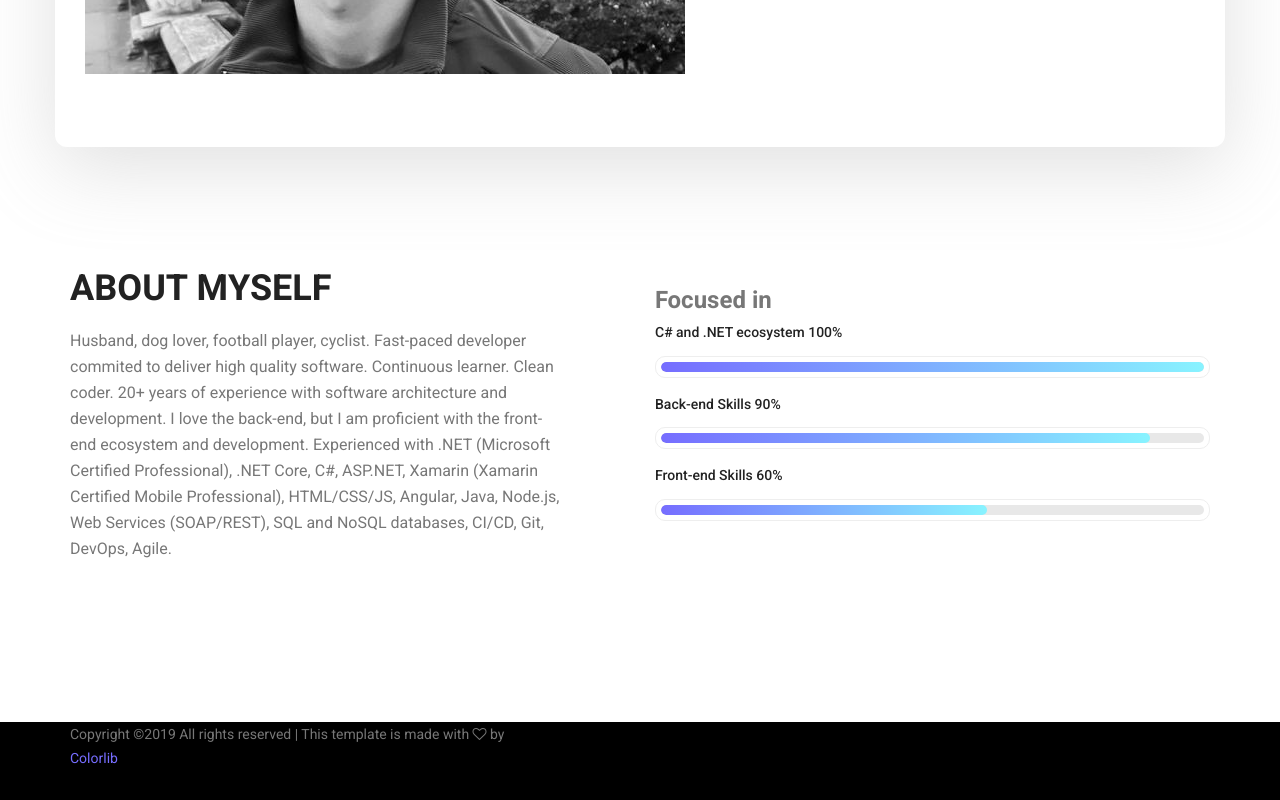
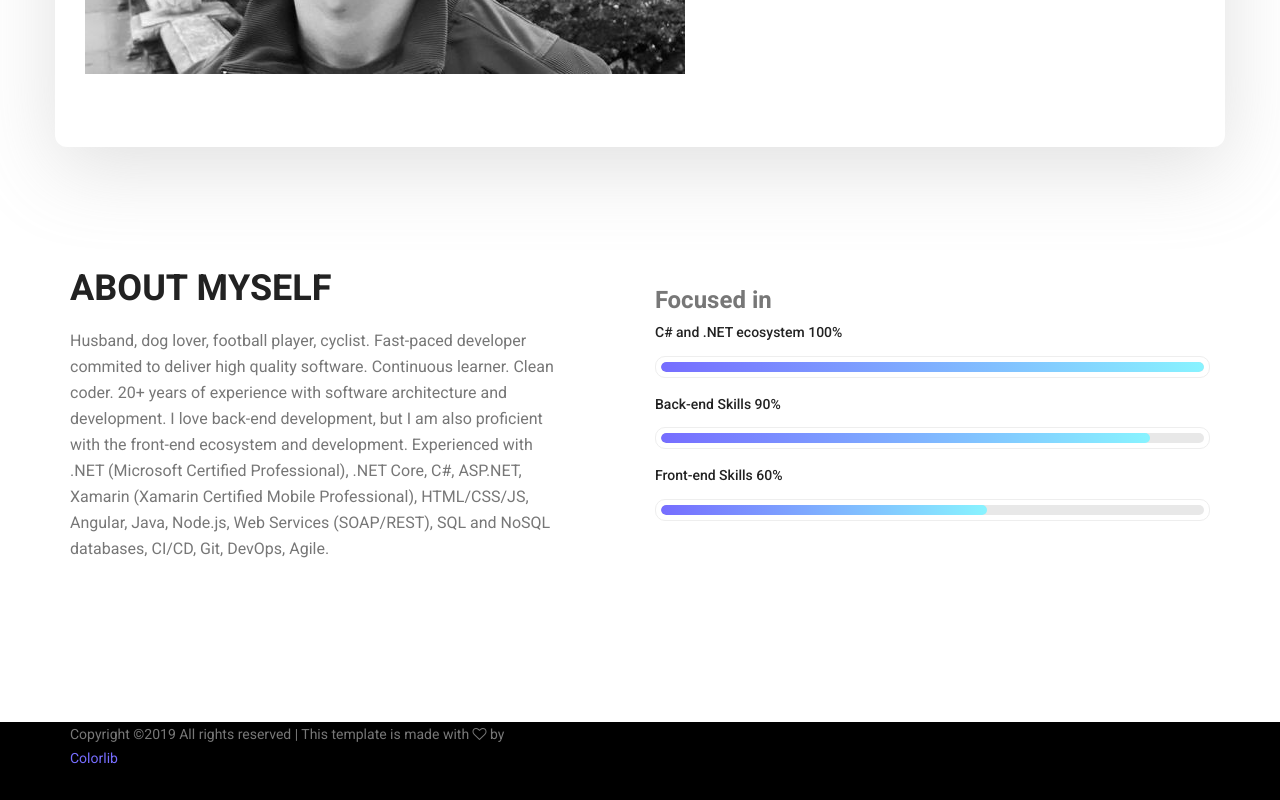
Before and after one commit to jaimemorais/jaimemorais.github.io, a plain HTML site: page index.html in a window 1280 px wide. Shown: the part 813-1613 px from the top of the page. Drawn offline with Linux system fonts and the light colour scheme.

Commit message:
Update home

```diff
--- a/index.html
+++ b/index.html
@@ -87,7 +87,7 @@
                                 Continuous learner. Clean coder.
 
                                 20+ years of experience with software architecture and development.
-                                I love the back-end, but I am proficient with the front-end ecosystem and development.
+                                I love back-end development, but I am also proficient with the front-end ecosystem and development.
                                 Experienced with .NET (Microsoft Certified Professional), .NET Core, C#, ASP.NET, Xamarin (Xamarin Certified Mobile Professional),
                                 HTML/CSS/JS, Angular, Java, Node.js, Web Services (SOAP/REST), SQL and NoSQL databases, CI/CD, Git, DevOps, Agile.
                             </p>
```
